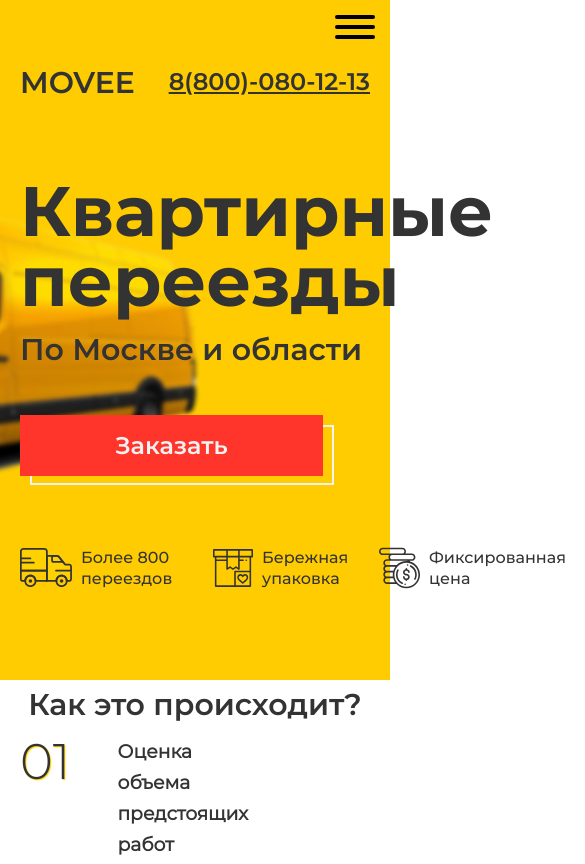
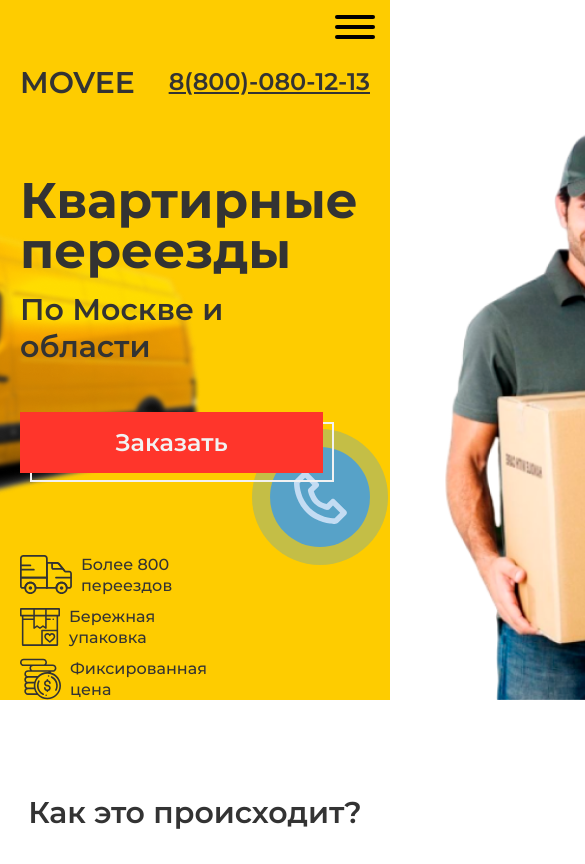
Before and after one commit to imiracl/Movee, a website: page app/index.html in a window 390 px wide. Shown: the top 864 px of the page, 585 px wide, since content can reach past the window. Drawn offline with nearby package versions, Linux system fonts and the light colour scheme; files that its build step writes are made by us from their sources.

Commit message:
nex section

```diff
--- a/app/index.html
+++ b/app/index.html
@@ -39,18 +39,18 @@
 						<button class="orden-btn orden-btn__red">Заказать</button>
 
 					</div>
-					<div class="main-section_why-us d-flex">
-						<div class="main-section_why-us_truck d-flex">
+					<div class="main-section_why-us">
+						<div class="main-section_why-us_truck  why-us_icons">
 							<img src="images/src/svg/truck.svg" alt="">
 							<p>Более 800 переездов</p>
 						</div>
 
-						<div class="main-section_why-us_triggerTwo d-flex">
+						<div class="main-section_why-us_triggerTwo  why-us_icons">
 							<img src="images/src/svg/triggerTwo.svg" alt="">
 							<p>Бережная упаковка</p>
 						</div>
 
-						<div class="main-section_why-us_money d-flex">
+						<div class="main-section_why-us_money  why-us_icons">
 							<img src="images/src/svg/money.svg" alt="">
 							<p>Фиксированная цена</p>
 						</div>
--- a/app/styles/sass/_media.scss
+++ b/app/styles/sass/_media.scss
@@ -10,7 +10,10 @@
 
 // ≥992px
 @include media-breakpoint-down(lg) {
-
+	.happen__list{
+		flex: 0 0 100%;
+		justify-content: center;
+	}
 }
 
 // ≥768px
@@ -70,7 +73,9 @@
 
 // ≥576px
 @include media-breakpoint-down(sm) {
-
+	.happen__list{
+		margin-bottom: 5px;
+	}
 
 }
 
@@ -101,4 +106,27 @@
 	.container{
 		padding: 0 20px;
 	}
+
 }
+
+@media (max-width: 1100px) {
+	.call_me{
+		position: absolute;
+		right: 20px;
+	}
+	.main-section-title{
+		.main-section-title_left-block{
+			h1{
+				font-size: 50px;
+			}
+		}
+		.main-section_why-us{
+			flex-wrap: wrap;
+		}
+
+	}
+	.why-us_icons{
+		margin-top: 10px;
+	}
+
+}
--- a/app/styles/sass/main.scss
+++ b/app/styles/sass/main.scss
@@ -164,6 +164,11 @@ a{
 }
 .main-section_why-us{
 	margin-top: 71px;
+	display: flex;
+
+}
+.why-us_icons{
+	display: flex;
 }
 .call_me_wrapp{
 	border-radius: 50%;
@@ -209,6 +214,7 @@ a{
 		left: 78px;
 		margin-top: 57px;
 		z-index: 1;
+
 	}
 	margin-top: -30px;
 
@@ -225,16 +231,22 @@ a{
 }
 .happen__list{
 	flex: 0 0 45%;
-
+	margin-bottom: 30px;
 
 }
 .list_text{
 	max-width: 380px;
+	h3{
+		font-size: 20px;
+		font-family: Montserrat-Medium;
+	}
 }
 .happen__tittle{
 	font-size: 30px;
 	font-family: "Montserrat-SemiBold";
 	text-align: center;
+	margin-top: 95px;
+	margin-bottom: 58px;
 }
 .happen{
 	&__list{
@@ -245,7 +257,7 @@ a{
 	font-size: 50px;
 	font-family: "Montserrat-Light";
 	text-shadow: 1px 1px 1px #FED100;
-	margin-right: 47px;
+	margin-right: 40px;
 	display: flex;
   line-height: 50px;
 
```
Also changed, not shown: app/css/main.min.css.
